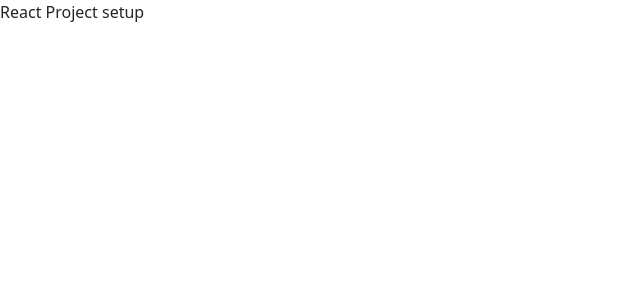
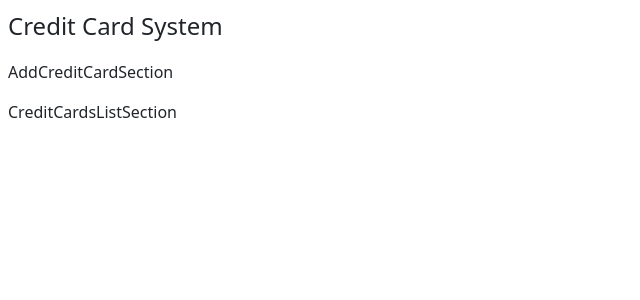
Before and after one commit to shivakrishna1995/CreditCardProcessingClient, a React (Vite) app: page / in a window 1280 px wide. Shown: the top 300 px of the page, without its empty margins (0-640 px from the left). Built offline with nearby package versions, Linux system fonts and the light colour scheme.

Commit message:
Updated project structure

```diff
--- a/src/app.jsx
+++ b/src/app.jsx
@@ -1,9 +1,20 @@
 import React from 'react';
+import AddCreditCardSection from './components/AddCreditCard';
+import CreditCardsListSection from './components/CreditCardsList';
+import { Container } from 'react-bootstrap';
 
 const App = () => {
-    return <div>
-        React Project setup
-    </div>;
+    return (
+        <Container
+            fluid
+            className='p-2'>
+                <p className='fw-normal fs-4'>
+                    Credit Card System
+                </p>
+                <AddCreditCardSection />
+                <CreditCardsListSection />
+        </Container>
+    );
 };
 
 export default App;
--- /dev/null
+++ b/src/components/AddCreditCard/AddCreditCard.Component.jsx
@@ -0,0 +1,13 @@
+import React from 'react';
+
+const AddCreditCardComponent = () => {
+    return (
+        <div>
+            <p>
+                AddCreditCardSection
+            </p>
+        </div>
+    );
+};
+
+export default AddCreditCardComponent;
--- /dev/null
+++ b/src/components/AddCreditCard/AddCreditCard.Container.jsx
@@ -0,0 +1,7 @@
+import AddCreditCardComponent from './AddCreditCard.Component';
+
+const AddCreditCardContainer = () => {
+    return <AddCreditCardComponent />
+};
+
+export default AddCreditCardContainer;
--- /dev/null
+++ b/src/components/AddCreditCard/index.js
@@ -0,0 +1,3 @@
+import AddCreditCardContainer from "./AddCreditCard.Container";
+
+export default AddCreditCardContainer;
--- /dev/null
+++ b/src/components/CreditCardsList/CreditCardsList.Component.jsx
@@ -0,0 +1,13 @@
+import React from 'react';
+
+const CreditCardsListComponent = () => {
+    return (
+        <div>
+            <p>
+                CreditCardsListSection
+            </p>
+        </div>
+    );
+};
+
+export default CreditCardsListComponent;
--- /dev/null
+++ b/src/components/CreditCardsList/CreditCardsList.Container.jsx
@@ -0,0 +1,7 @@
+import CreditCardsListComponent from './CreditCardsList.Component';
+
+const CreditCardsListContainer = () => {
+    return <CreditCardsListComponent />
+};
+
+export default CreditCardsListContainer;
--- /dev/null
+++ b/src/components/CreditCardsList/index.js
@@ -0,0 +1,3 @@
+import CreditCardsListContainer from "./CreditCardsList.Container";
+
+export default CreditCardsListContainer;
```
Also changed, not shown: 2 other files (tests, documents, lock files or other folders).
